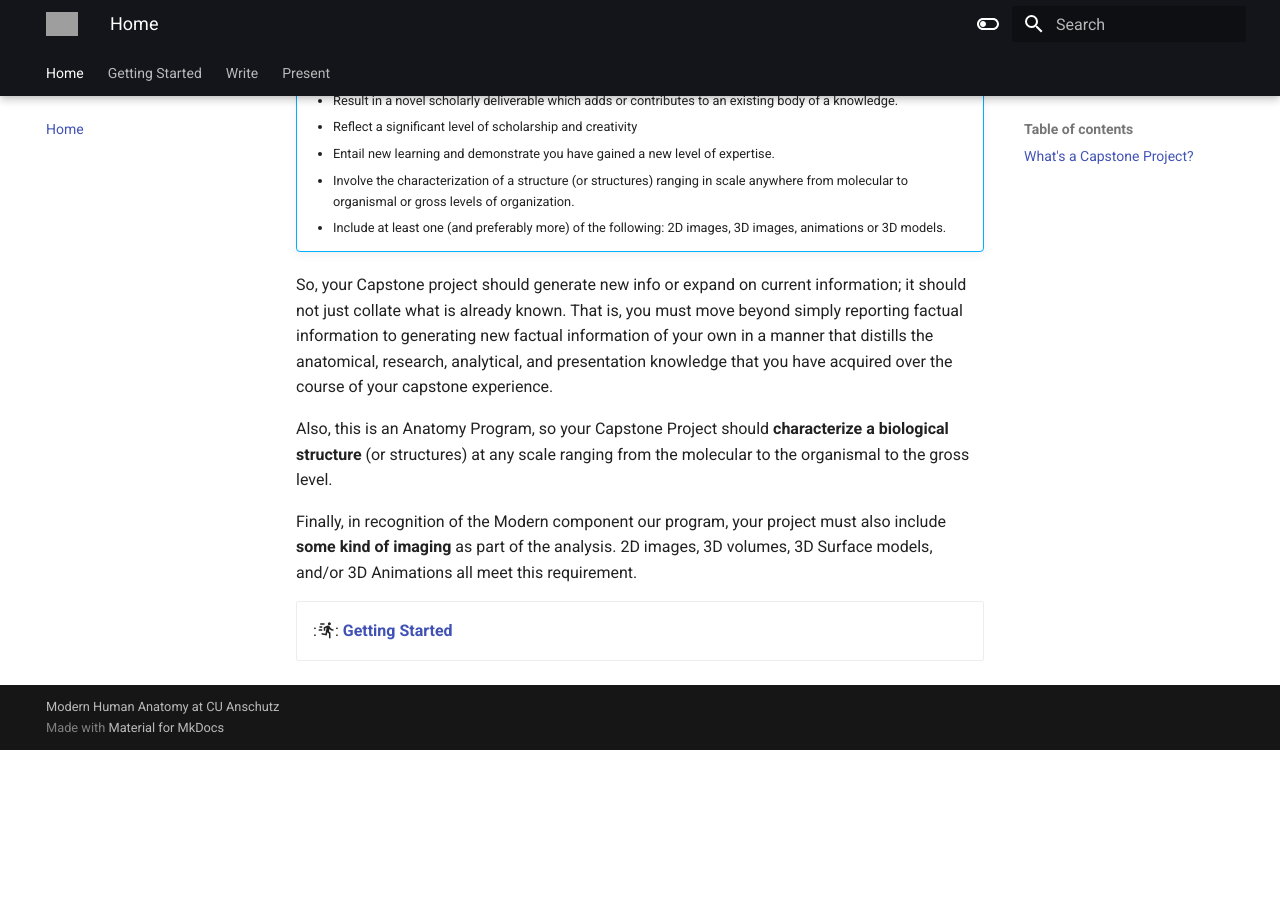
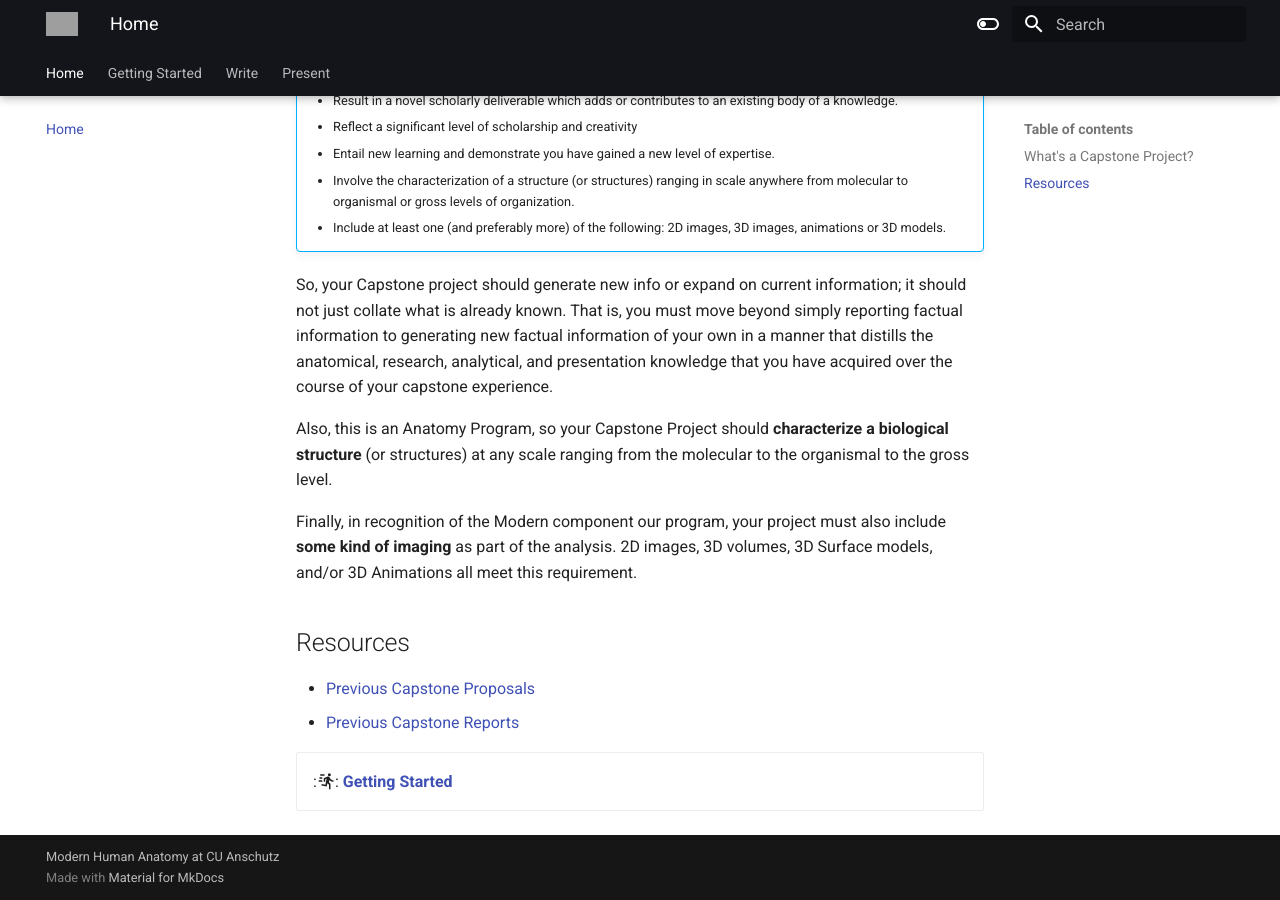
Before and after one commit to ModernHumanAnatomy/MHACapstone, an MkDocs documentation site: the page built from docs/index.md, in a window 1280 px wide and 900 px high, scrolled down 968 px. Built offline with MkDocs 1.6.1 and Material for MkDocs 9.7.7, drawn with Linux system fonts in a browser that asks for light colours; before the commit the page ends 1718 px from its top, so only the background shows below that; grey boxes are pictures that could not be loaded.

Commit message:
Add links

```diff
--- a/docs/index.md
+++ b/docs/index.md
@@ -26,6 +26,11 @@ Also, this is an Anatomy Program, so your Capstone Project should **characterize
 
 Finally, in recognition of the Modern component our program, your project must also include **some kind of imaging** as part of the analysis. 2D images, 3D volumes, 3D Surface models, and/or 3D Animations all meet this requirement.
 
+## Resources
+
+- [Previous Capstone Proposals](https://olucdenver.sharepoint.com/:f:/s/mhacapstone/EuzDaZoetV9EgLzT6qNequ0BfJBQPiiUEis3Es9v4ELsFA?e=FRIjTG)
+- [Previous Capstone Reports](https://olucdenver.sharepoint.com/:f:/s/mhacapstone/EroeY3SHi5VIlIsCBbOdcDABEGrHFUMwwgh1v8L4n-DrYA?e=gGyiaL)
+
 <div class="grid cards" markdown>
 
 -   ::material-run-fast:: [**Getting Started**](initial-steps.md)
```
